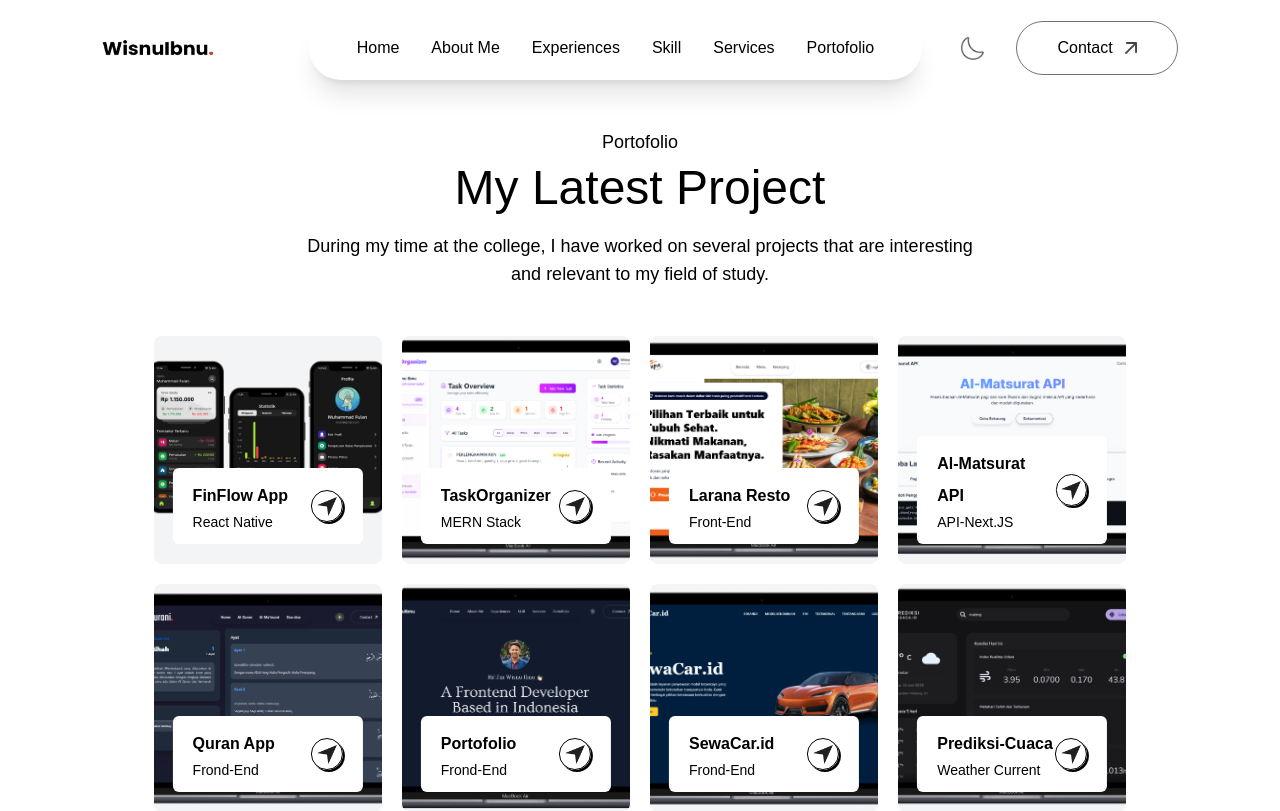
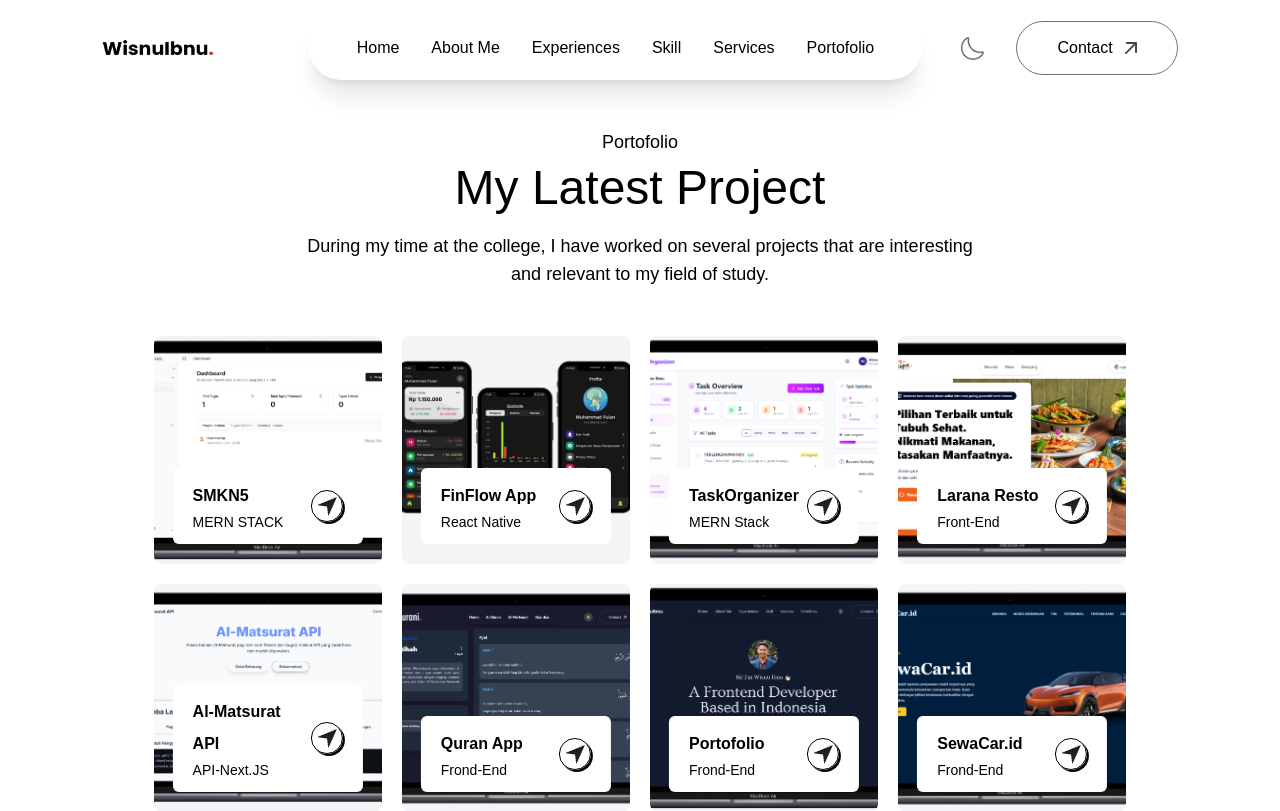
Before and after one commit to WisnuIbnu/redesign-portofolio, a Next.js app: page /project in a window 1280 px wide. Shown: the top 811 px of the page. Built offline with nearby package versions, Linux system fonts and the light colour scheme; a web font is replaced by a local one.

Commit message:
add new project for capstone project subjek

```diff
--- a/assets/assets.js
+++ b/assets/assets.js
@@ -52,6 +52,7 @@ import almatsurat from '../assets/Portofolio/almatsurat-api.png';
 import taskManager from '../assets/Portofolio/task-manager.png';
 import moneyTracker from '../assets/Portofolio/money-tracking.png';
 import portfolio from '../assets/Portofolio/portofolio.png';
+import smkn5 from '../assets/Portofolio/smkn5.png'
 
 export const assets = {
     user_image,
@@ -108,10 +109,18 @@ export const assets = {
     larana_app,
     taskManager,
     moneyTracker,
-    portfolio
+    portfolio,
+    smkn5
 };
 
 export const workData = [
+  {
+    title: 'SMKN5',
+    categories: 'MERN STACK',
+    description: `Capstone Project — Project Manager SMKN5 Malang (MERN Stack). Aplikasi ini memungkinkan manajemen workspace, project, dan task dengan autentikasi menggunakan email dan akun google, Role-Based Access Control (RBAC), filtering, pagination, dan analytics. Dibangun menggunakan MongoDB, Express.js, React.js, Node.js, Axios, dan TypeScript, serta dideploy di Vercel.`,
+    bgImage: smkn5,
+    demoUrl: 'https://smkn5-malang.vercel.app/',
+  },
   {
     title: 'FinFlow App',
     categories: 'React Native',
@@ -127,13 +136,6 @@ export const workData = [
     demoUrl: 'https://task-manager-app-orpin-eta.vercel.app/',
   },
   {
-    title: 'Larana Resto',
-    categories: 'Front-End',
-    description: 'Larana Resto is a restaurant website developed as the final project for the Perancangan Antarmuka Pengguna (PAP) course. It allows users to browse menus, place orders, and view restaurant information. The site is designed for a seamless and visually appealing user experience, with responsive layouts and intuitive navigation. Features include menu browsing, order placement, and contact information.',
-    bgImage: larana_app,
-    demoUrl: 'https://larana-resto.vercel.app/',
-  },
-  {
     title: 'Al-Matsurat API',
     categories : 'API-Next.JS',
     description: 'Al-Matsurat API is a web service that provides access to the Al-Matsurat prayer book, which contains daily prayers and supplications for Muslims. This API allows developers to integrate Al-Matsurat content into their applications, enabling users to access and read the prayers conveniently.',
@@ -143,6 +145,13 @@ export const workData = [
 ];
 
 export const workDataS = [
+    {
+    title: 'SMKN5',
+    categories: 'MERN STACK',
+    description: `Capstone Project — Project Manager SMKN5 Malang (MERN Stack). Aplikasi ini memungkinkan manajemen workspace, project, dan task dengan autentikasi menggunakan email dan akun google, Role-Based Access Control (RBAC), filtering, pagination, dan analytics. Dibangun menggunakan MongoDB, Express.js, React.js, Node.js, Axios, dan TypeScript, serta dideploy di Vercel.`,
+    bgImage: smkn5,
+    demoUrl: 'https://smkn5-malang.vercel.app/',
+  },
   {
     title: 'FinFlow App',
     categories: 'React Native',
```
Also changed, not shown: assets/Portofolio/smkn5.png (added), package.json (line endings or trailing spaces), 1 other file (tests, documents, lock files or other folders).
